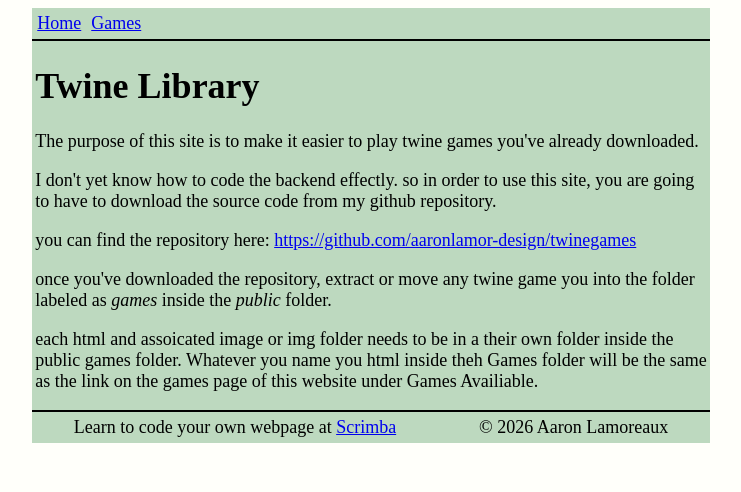
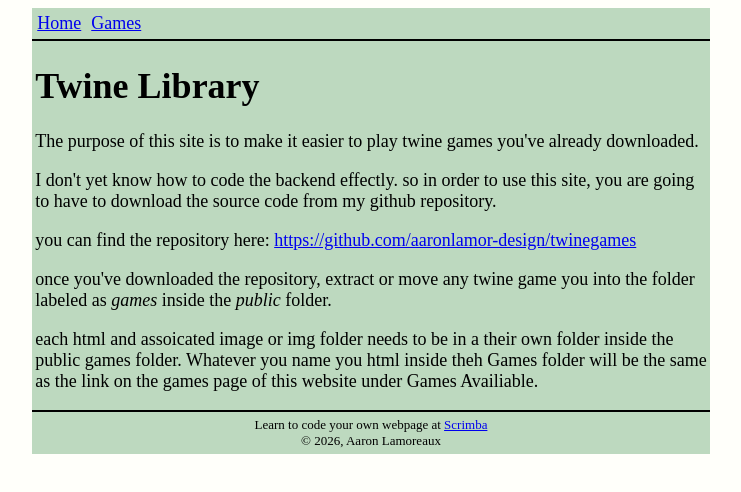
Before and after one commit to aaronlamor-design/twinegames, a Next.js app: page / in a window 1280 px wide. Shown: the top 492 px of the page, without its empty margins (269-1010 px from the left). Built offline with nearby package versions, Linux system fonts and the light colour scheme.

Commit message:
update 3.4

```diff
--- a/src/app/globals.css
+++ b/src/app/globals.css
@@ -11,15 +11,16 @@ body{
 }
 
 footer {
-  grid-column: 2;
-  display: flex;
   border-top: 2px solid var(--font-color);
   background-color: var(--backgroun-color2);
+  padding: 5px;
 }
 
 footer p {
-  padding: 5px;
-  margin: auto;
+  font-size: 13px;
+  padding: 0;
+  margin: 0;
+  text-align: center;
 }
 
 nav{
--- a/src/app/layout.js
+++ b/src/app/layout.js
@@ -27,7 +27,7 @@ export default function RootLayout({ children }) {
           {children}
           <footer>
             <p>Learn to code your own webpage at <Link href="https://scrimba.com/?via=u42d37b8">Scrimba</Link></p>
-            <p>&copy; 2026 Aaron Lamoreaux</p>
+            <p>&copy; 2026, Aaron Lamoreaux</p>
           </footer>
         </div>
       </body>
```
